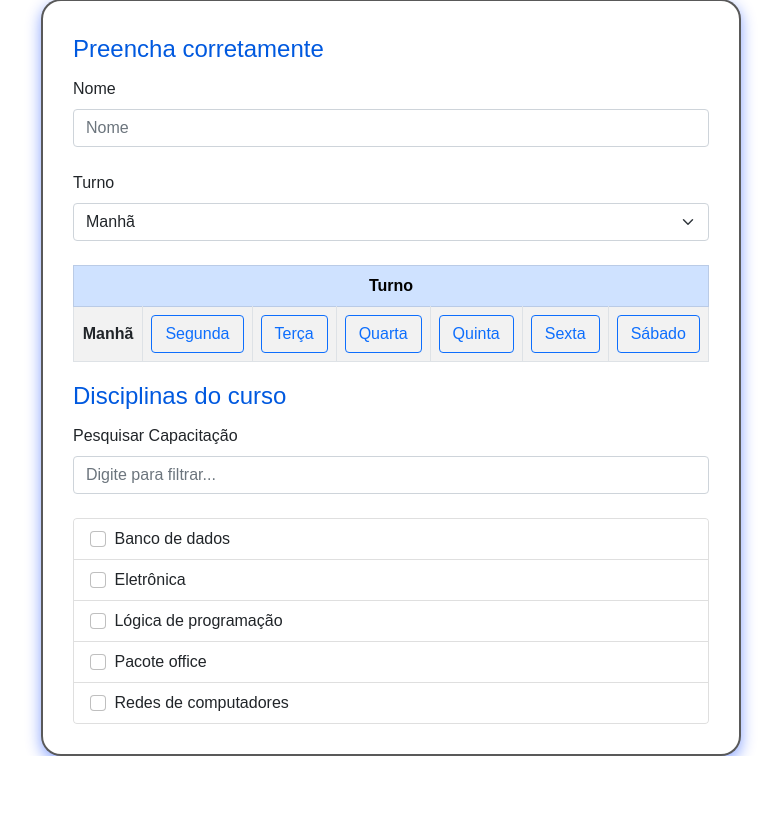
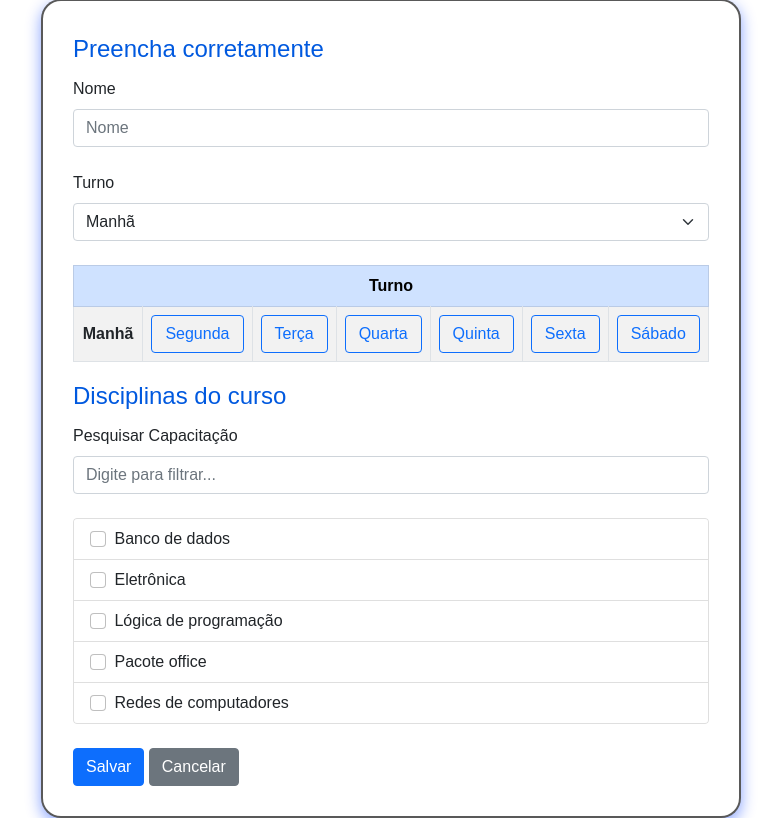
Before and after one commit to FreiCaneco/tcc-senai-mmm, a PHP site: page /criar_curso.php in a window 1280 px wide. Shown: the part 165-983 px from the top of the page, without its empty margins (249-1030 px from the left). Before the commit the page ends 921 px from the top, so only its background shows below. Run offline with PHP 8.4, Linux system fonts and the light colour scheme; data comes from the database, SQL or seed files in the repository.

Commit message:
Criar curso, botões adicionados

```diff
--- a/criar_curso.php
+++ b/criar_curso.php
@@ -82,6 +82,15 @@
             };
           ?>
         </div>
+
+        <div class='mt-4'>
+          <button type='submit' class='btn btn-primary'>
+            Salvar
+          </button>
+          <button type='reset'class='btn btn-secondary'>
+            Cancelar
+          </button>
+        </div>
       </fieldset>
     </form>
   </div>
```
